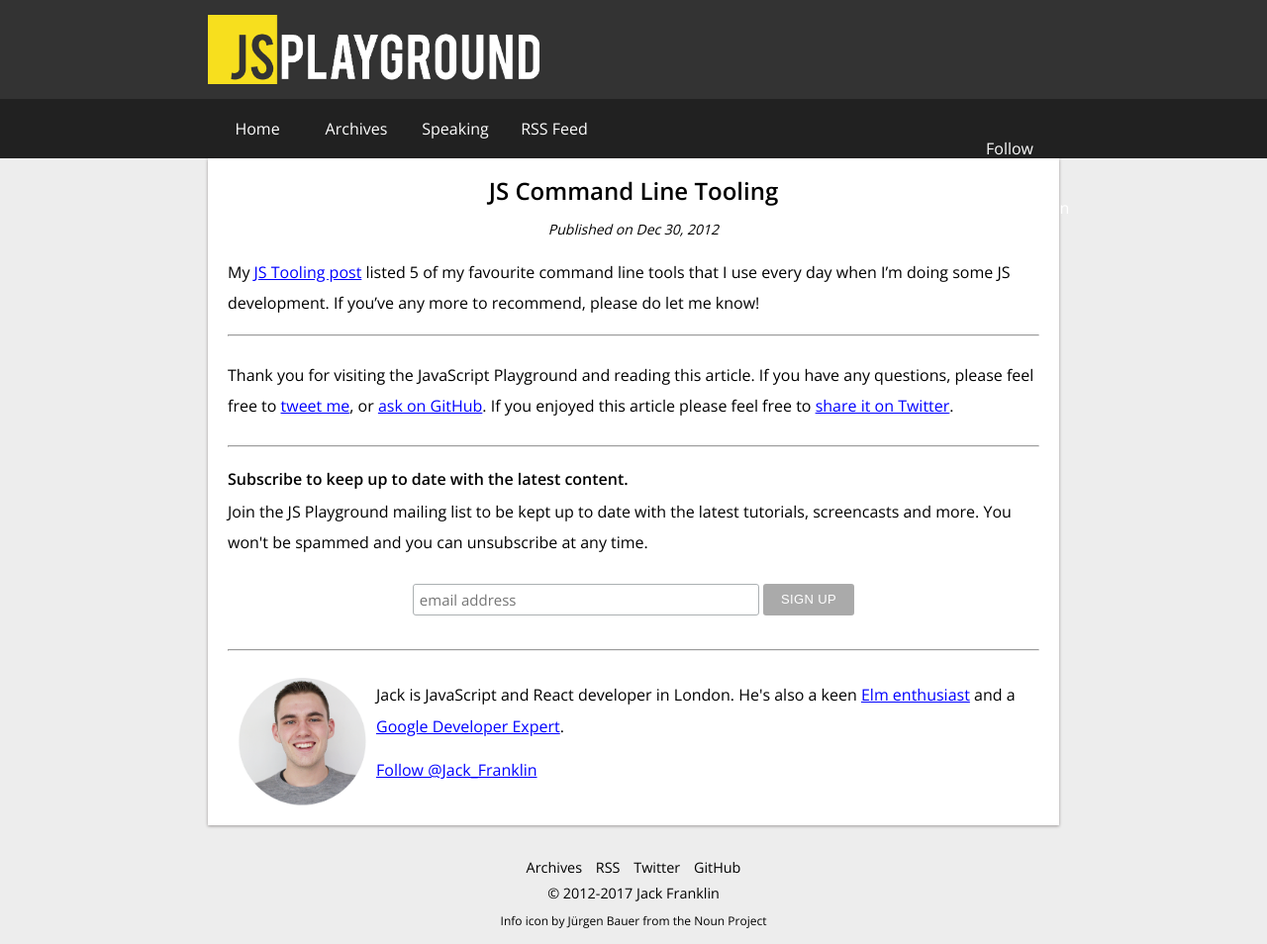
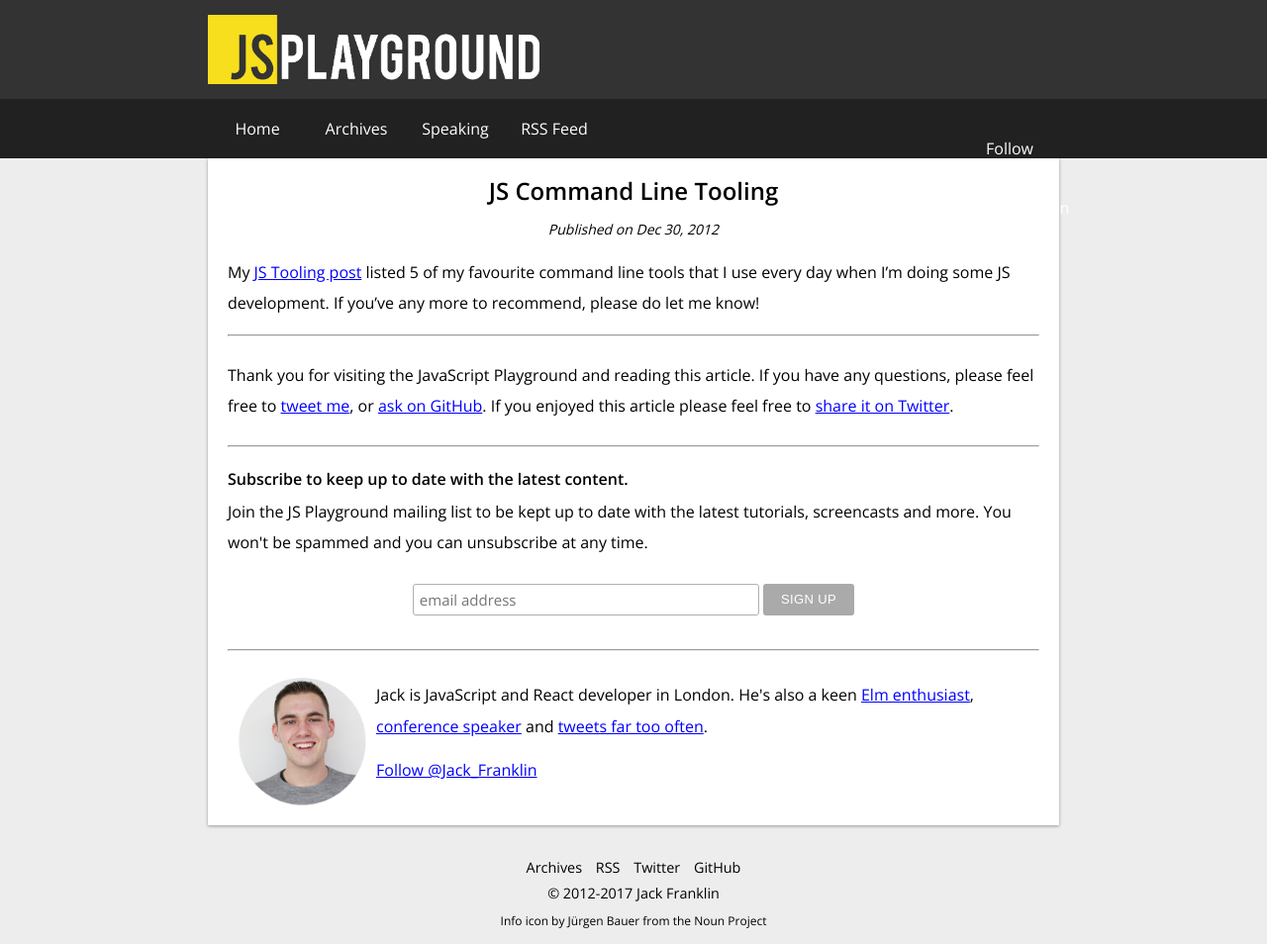
Before and after one commit to jackfranklin/javascriptplayground.com, a Jekyll site: the page built from _posts/2012-12-30-js-command-line-tooling.md, in a window 1280 px wide. Shown: the whole page at 99% size. Built offline with Jekyll 4.4.1, drawn with Linux system fonts in a browser that asks for light colours; comment, search, counter and statistics services are not loaded.

Commit message:
Update postdetail.html

```diff
--- a/_includes/postdetail.html
+++ b/_includes/postdetail.html
@@ -54,7 +54,7 @@
       <div class="about-author">
         <img src="/img/head.png" alt="Headshot of Jack Franklin" />
         <div class="about-author-content">
-          <p>Jack is JavaScript and React developer in London. He's also a keen <a href="http://elmplayground.com">Elm enthusiast</a> and a <a href="https://developers.google.com/experts/people/jack-franklin">Google Developer Expert</a>.</p>
+          <p>Jack is JavaScript and React developer in London. He's also a keen <a href="http://elmplayground.com">Elm enthusiast</a>, <a href="https://speakerdeck.com/jackfranklin">conference speaker</a> and <a href="http://twitter.com/jack_franklin">tweets far too often</a>.</p>
 
           <a class="twitter-follow-button" href="https://twitter.com/Jack_Franklin">
             Follow @Jack_Franklin
```
